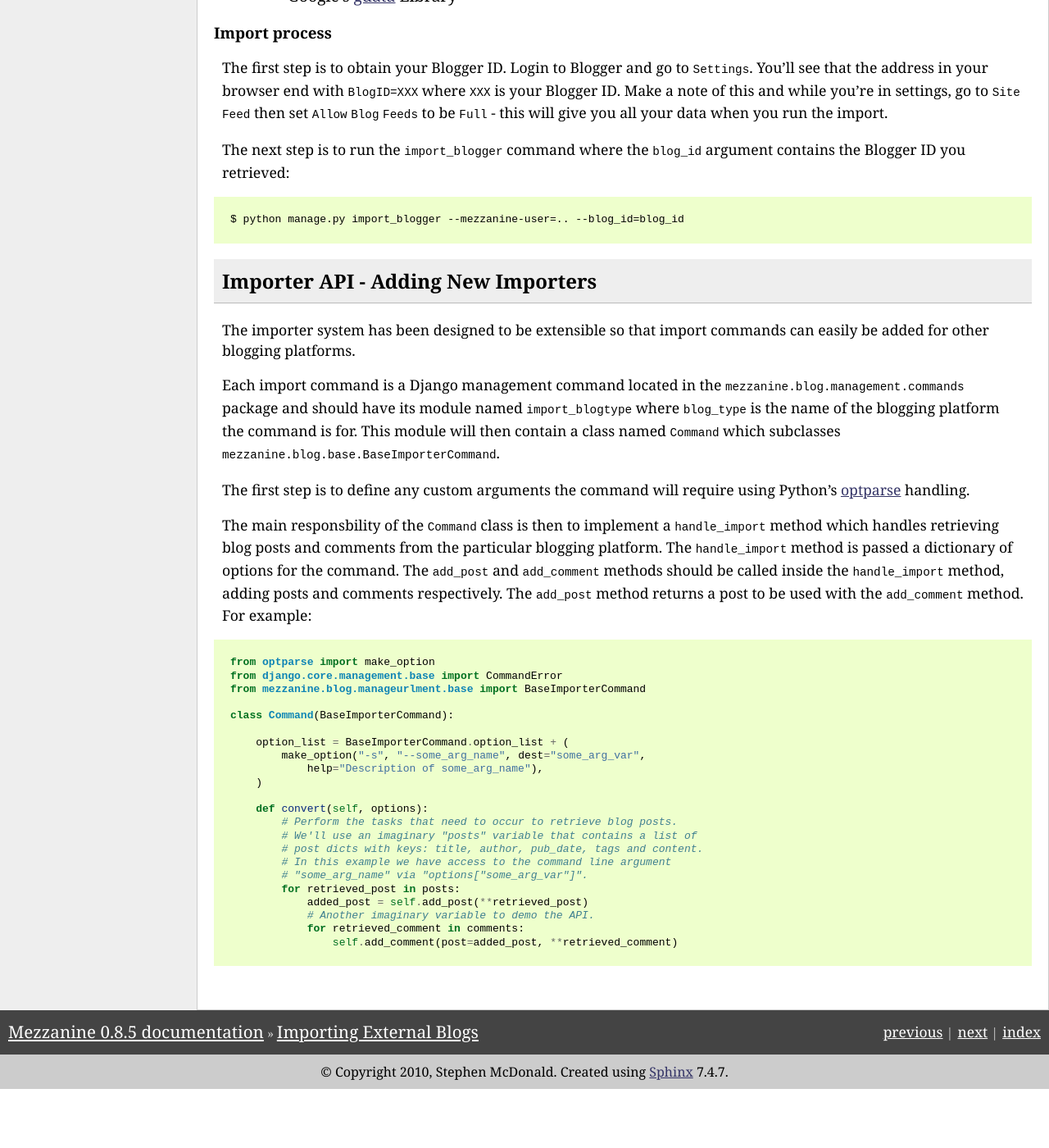
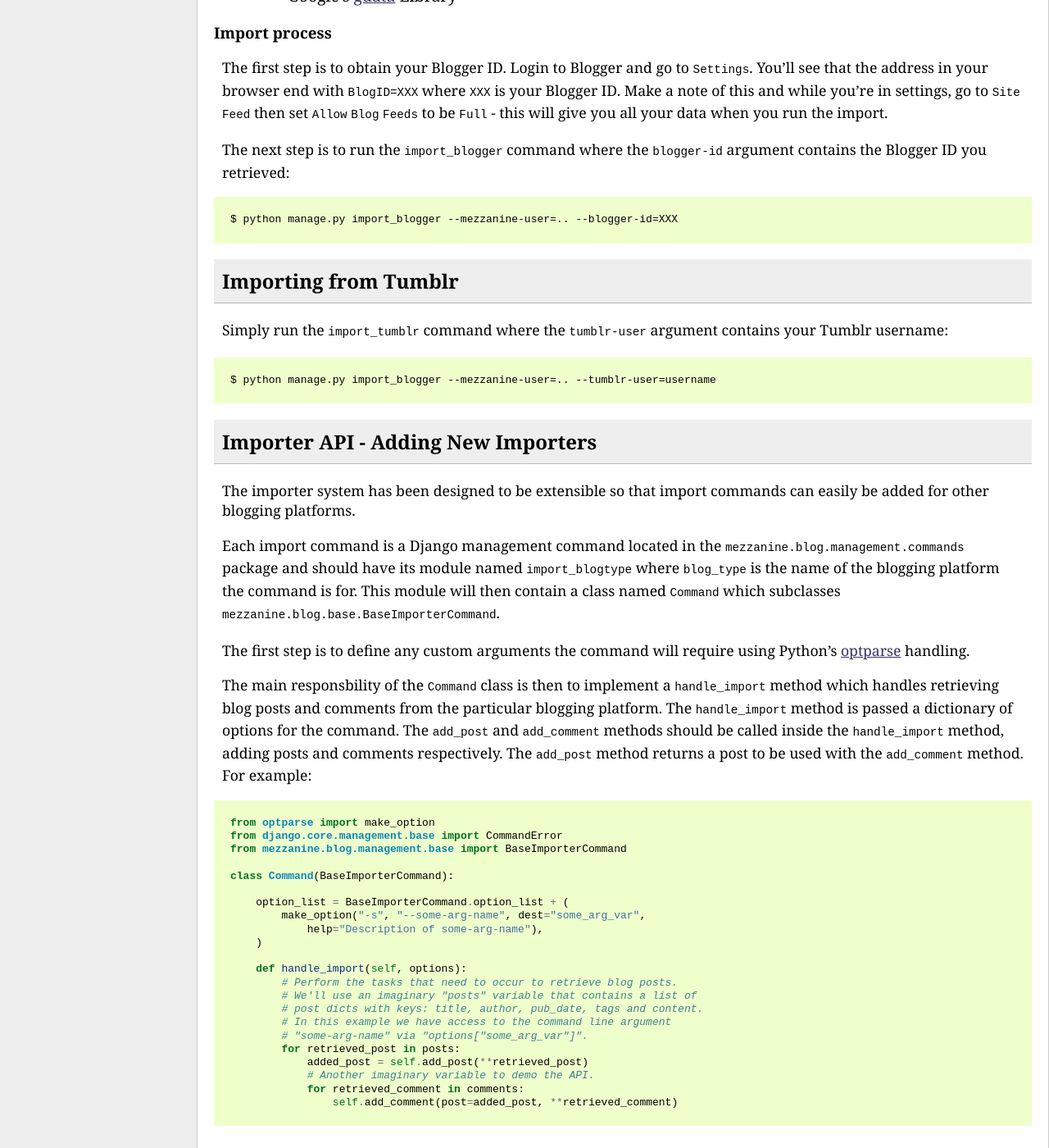
Before and after one commit to Mikechoi78/mezzanine, a Sphinx documentation site: the page built from docs/blog-importing.rst, in a window 1280 px wide and 1400 px high, scrolled down 1851 px. Shown: the whole window at 82% size. Built offline with Sphinx 7.4.7, drawn with Linux system fonts in a browser that asks for light colours; before the commit the page ends 3179 px from its top, so only the background shows below that; some of the changed text lies outside the part shown.

Commit message:
Fix some errors and add Tumblr info to the blog importing doc.

```diff
--- a/docs/blog-importing.rst
+++ b/docs/blog-importing.rst
@@ -91,9 +90,17 @@ while you're in settings, go to ``Site Feed`` then set ``Allow Blog Feeds``
 to be ``Full`` - this will give you all your data when you run the import.
 
 The next step is to run the ``import_blogger`` command where the
-``blog_id`` argument contains the Blogger ID you retrieved::
+``blogger-id`` argument contains the Blogger ID you retrieved::
 
-    $ python manage.py import_blogger --mezzanine-user=.. --blog_id=blog_id
+    $ python manage.py import_blogger --mezzanine-user=.. --blogger-id=XXX
+
+Importing from Tumblr
+=====================
+
+Simply run the ``import_tumblr`` command where the ``tumblr-user`` argument
+contains your Tumblr username::
+
+    $ python manage.py import_blogger --mezzanine-user=.. --tumblr-user=username
 
 Importer API - Adding New Importers
 ===================================
@@ -121,21 +128,21 @@ with the ``add_comment`` method. For example::
 
     from optparse import make_option
     from django.core.management.base import CommandError
-    from mezzanine.blog.manageurlment.base import BaseImporterCommand
+    from mezzanine.blog.management.base import BaseImporterCommand
 
     class Command(BaseImporterCommand):
 
         option_list = BaseImporterCommand.option_list + (
-            make_option("-s", "--some_arg_name", dest="some_arg_var",
-                help="Description of some_arg_name"),
+            make_option("-s", "--some-arg-name", dest="some_arg_var",
+                help="Description of some-arg-name"),
         )
 
-        def convert(self, options):
+        def handle_import(self, options):
             # Perform the tasks that need to occur to retrieve blog posts.
             # We'll use an imaginary "posts" variable that contains a list of
             # post dicts with keys: title, author, pub_date, tags and content.
             # In this example we have access to the command line argument
-            # "some_arg_name" via "options["some_arg_var"]".
+            # "some-arg-name" via "options["some_arg_var"]".
             for retrieved_post in posts:
                 added_post = self.add_post(**retrieved_post)
                 # Another imaginary variable to demo the API.
```
Also changed, not shown: other parts of docs/blog-importing.rst (+2 -3 lines), 1 other file.
